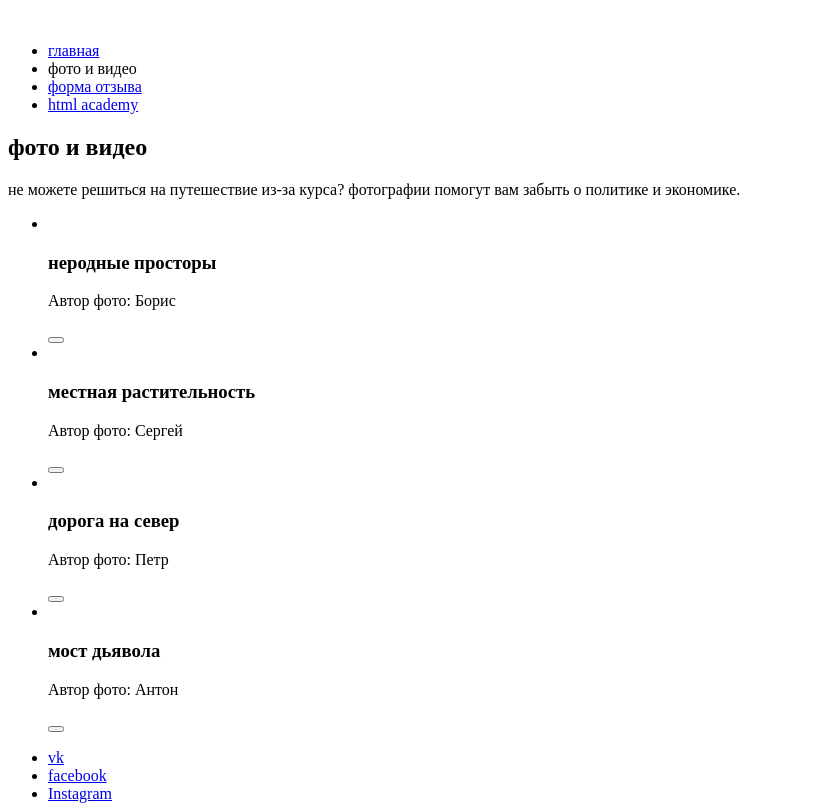
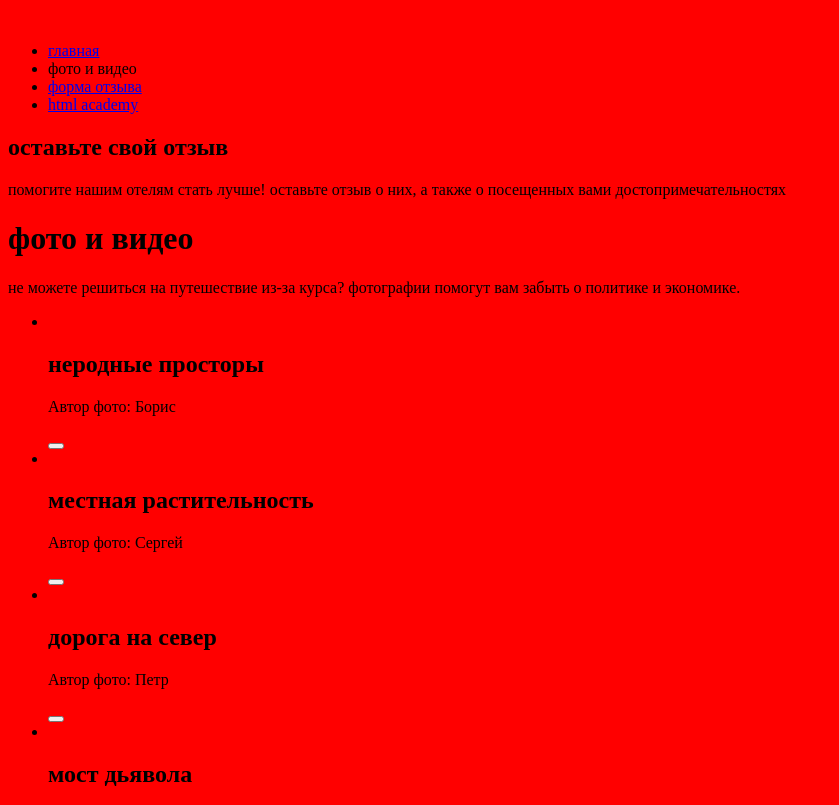
Before and after one commit to Shigirka/1047109-sedona-19, a website: page source/catalog.html in a window 1280 px wide. Shown: the top 805 px of the page, without its empty margins (0-839 px from the left). Drawn offline with nearby package versions, Linux system fonts and the light colour scheme; files that its build step writes are made by us from their sources.

Commit message:
Исправления БЭМ

```diff
--- a/source/catalog.html
+++ b/source/catalog.html
@@ -3,6 +3,7 @@
   <head>
     <meta charset="utf-8">
     <title>Фото и видео | Седона</title>
+    <link rel="stylesheet" href="css/style.css">
   </head>
   <body>
     <header class="page-header">
@@ -18,33 +19,35 @@
     </header>
 
     <main>
-      <h2>фото и видео</h2>
+      <h2 class="intro">оставьте свой отзыв</h2>
+      <p class="intro__text">помогите нашим отелям стать лучше! оставьте отзыв о них, а также о посещенных вами достопримечательностях</p>
+      <h1>фото и видео</h1>
       <p>не можете решиться на путешествие из-за курса? фотографии помогут вам забыть о политике и экономике.</p>
-      <section>
-        <ul>
-          <li>
+      <section class="catalog-wrapper">
+        <ul class="catalog__list">
+          <li class="catalog__item content">
             <img src="" alt="" width="" height="">
-            <h3>неродные просторы</h3>
-            <p>Автор фото: Борис</p>
-            <button type="button"></button>
+            <h2 class="catalog__header">неродные просторы</h2>
+            <p class="catalog__text">Автор фото: Борис</p>
+            <button class="button" type="button"></button>
           </li>
-          <li>
+          <li class="catalog__item content">
             <img src="" alt="" width="" height="">
-            <h3>местная растительность</h3>
-            <p>Автор фото: Сергей</p>
-            <button type="button"></button>
+            <h2 class="catalog__header">местная растительность</h2>
+            <p class="catalog__text">Автор фото: Сергей</p>
+            <button class="button" type="button"></button>
           </li>
-          <li>
+          <li class="catalog__item content">
             <img src="" alt="" width="" height="">
-            <h3>дорога на север</h3>
-            <p>Автор фото: Петр</p>
-            <button type="button"></button>
+            <h2 class="catalog__header">дорога на север</h2>
+            <p class="catalog__text">Автор фото: Петр</p>
+            <button class="button" type="button"></button>
           </li>
-          <li>
+          <li class="catalog__item content">
             <img src="" alt="" width="" height="">
-            <h3>мост дьявола</h3>
-            <p>Автор фото: Антон</p>
-            <button type="button"></button>
+            <h2 class="catalog__header">мост дьявола</h2>
+            <p class="catalog__text">Автор фото: Антон</p>
+            <button class="button" type="button"></button>
           </li>
         </ul>
       </section>
--- /dev/null
+++ b/source/less/style.less
@@ -0,0 +1,3 @@
+body {
+  background-color: red;
+}
```
Also changed, not shown: source/form.html (+5 -4 lines), source/index.html (+4 -0 lines).
